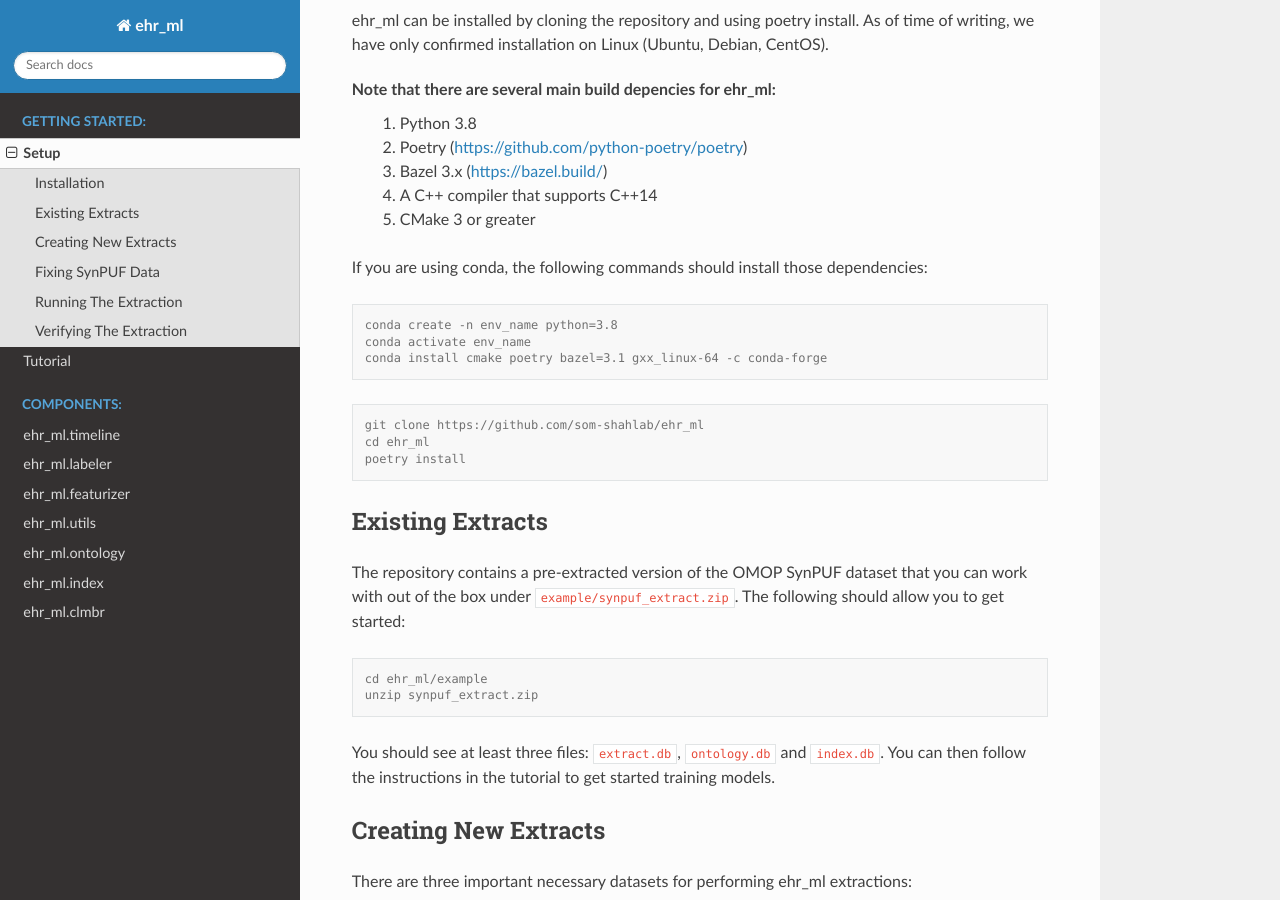
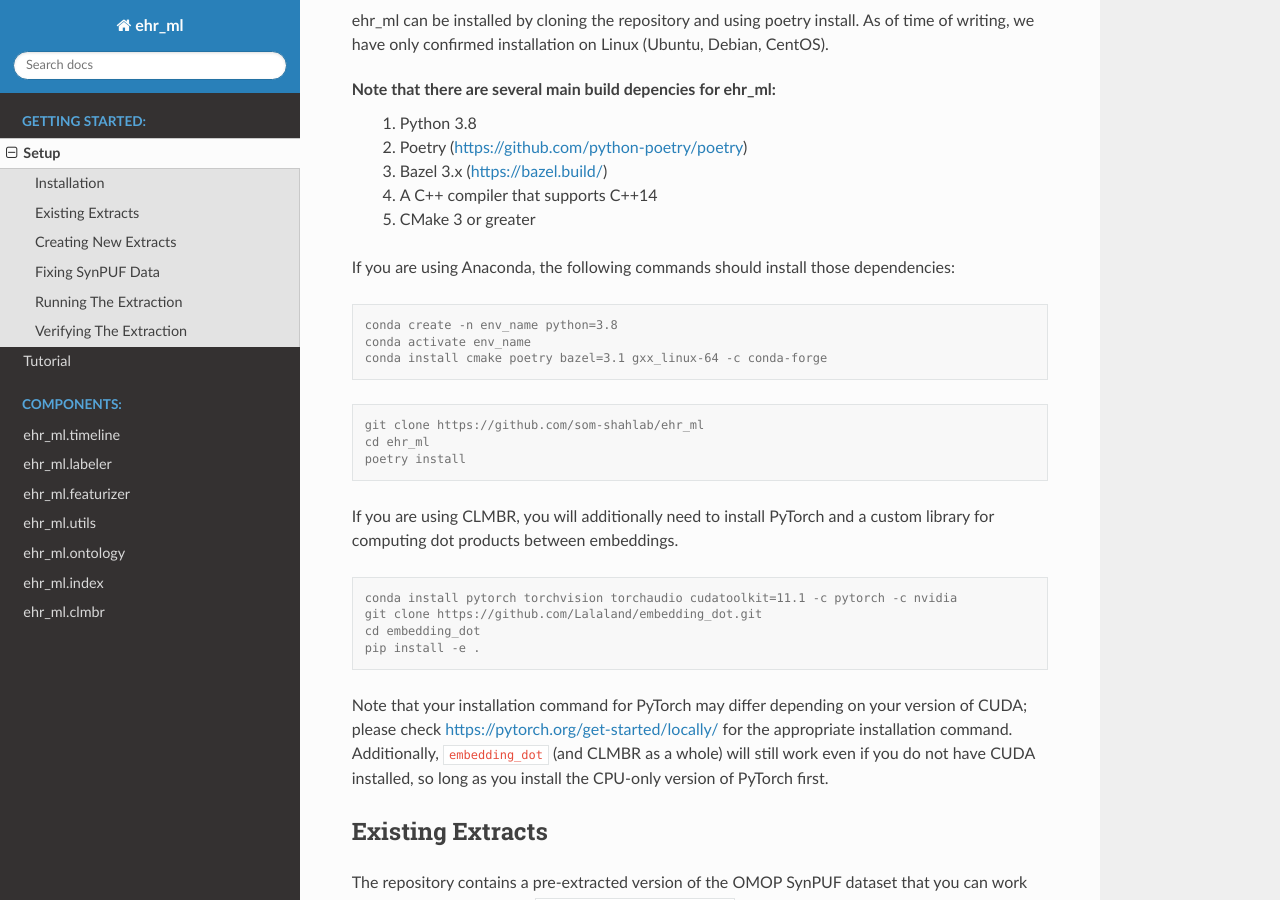
Before and after one commit to som-shahlab/ehr_ml, a Sphinx documentation site: the page built from doc_src/source/setup.rst, in a window 1280 px wide and 900 px high, scrolled down 399 px. Built offline with Sphinx 7.4.7 and the Read the Docs theme 2.0.0, drawn with Linux system fonts in a browser that asks for light colours.

Commit message:
update dependencies, setup documentation to include PyTorch and embedding_dot
Signed-off-by: Jonathan Li <jlli@stanford.edu>

```diff
--- a/doc_src/source/setup.rst
+++ b/doc_src/source/setup.rst
@@ -20,7 +20,7 @@
    4. A C++ compiler that supports C++14
    5. CMake 3 or greater
 
-If you are using conda, the following commands should install those dependencies:
+If you are using Anaconda, the following commands should install those dependencies:
 
 .. code-block:: console
 
@@ -28,12 +28,22 @@
    conda activate env_name
    conda install cmake poetry bazel=3.1 gxx_linux-64 -c conda-forge
 
-
 .. code-block:: console
 
    git clone https://github.com/som-shahlab/ehr_ml
    cd ehr_ml
    poetry install
+
+If you are using CLMBR, you will additionally need to install PyTorch and a custom library for computing dot products between embeddings.
+
+.. code-block:: console
+
+   conda install pytorch torchvision torchaudio cudatoolkit=11.1 -c pytorch -c nvidia
+   git clone https://github.com/Lalaland/embedding_dot.git
+   cd embedding_dot
+   pip install -e .
+
+Note that your installation command for PyTorch may differ depending on your version of CUDA; please check https://pytorch.org/get-started/locally/ for the appropriate installation command. Additionally, :code:`embedding_dot` (and CLMBR as a whole) will still work even if you do not have CUDA installed, so long as you install the CPU-only version of PyTorch first.
 
 *********************************************
 Existing Extracts
--- a/pyproject.toml
+++ b/pyproject.toml
@@ -21,6 +21,7 @@
 numpy = "1.19.1"
 scipy = "^1.5.2"
 scikit-learn = "^0.23.2"
+tqdm = "^4.60.0"
 
 [tool.poetry.dev-dependencies]
 pytest = "^5.2"
```
Also changed, not shown: 1 other file.
